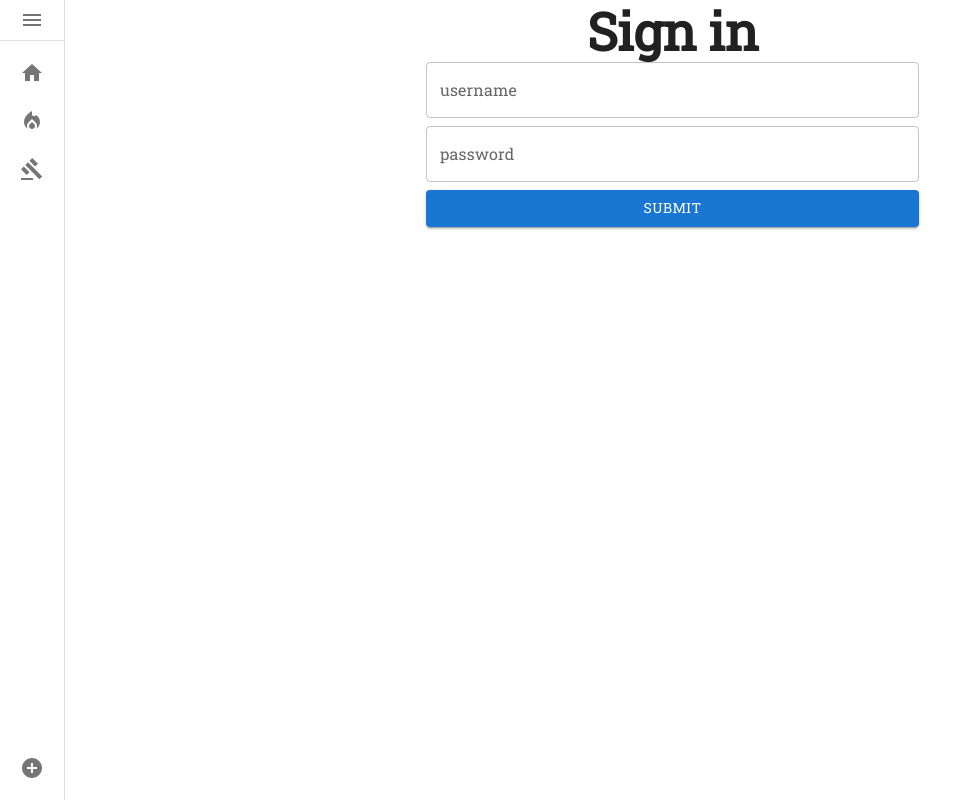
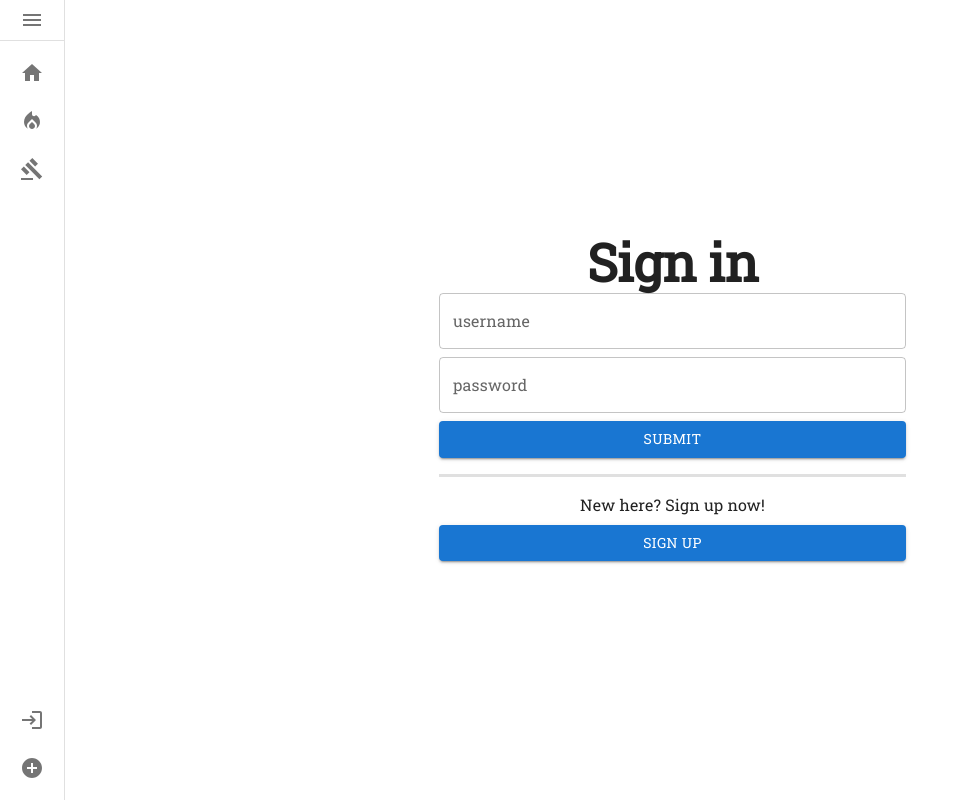
Before and after one commit to ThienDuc3112/CVWO_23-24_Frontend, a React (Vite) app: page /login in a window 1280 px wide. Shown: the whole page, without its empty margins (0-962 px from the left). Built offline with nearby package versions, Linux system fonts and the light colour scheme.

Commit message:
Minor staging for userContext and stuff

```diff
--- a/src/components/navbar/Sidebar.tsx
+++ b/src/components/navbar/Sidebar.tsx
@@ -12,20 +12,32 @@ import {
   ListItemButton,
   Box,
 } from "@mui/material";
-import { useState } from "react";
+import { useEffect, useState } from "react";
 import {
   Menu,
   LocalFireDepartment,
   Gavel,
   AddCircle,
   Home,
+  Login,
+  Person,
 } from "@mui/icons-material";
 import { Link } from "react-router-dom";
+import { useUserContext } from "../../contexts/UserContext";
 
 const drawerWidth = 250;
-const options = [["Home", "Top post", "Rules"], ["New thread"]];
-const icons = [[<Home />, <LocalFireDepartment />, <Gavel />], [<AddCircle />]];
-const paths = [["/", "/toppost", "/rules"], ["/create"]];
+const options = [
+  ["Home", "Top post", "Rules"],
+  ["Login", "New thread"],
+];
+const icons = [
+  [<Home />, <LocalFireDepartment />, <Gavel />],
+  [<Login />, <AddCircle />],
+];
+const paths = [
+  ["/", "/toppost", "/rules"],
+  ["/login", "/create"],
+];
 
 const openedMixin = (theme: Theme): CSSObject => ({
   width: drawerWidth,
@@ -102,6 +114,7 @@ const Drawer = styled(MUIDrawer, {
 }));
 
 const Sidebar = () => {
+  const { login } = useUserContext();
   const [open, setOpen] = useState(false);
   return (
     <>
--- a/src/contexts/ThemeContext.tsx
+++ b/src/contexts/ThemeContext.tsx
@@ -3,7 +3,7 @@ import {
   CssBaseline,
   ThemeProvider as MThemeProvider,
 } from "@mui/material";
-import { createContext, ReactNode, useContext, useState } from "react";
+import { createContext, ReactNode, useContext } from "react";
 
 const theme = createTheme({
   palette: {
--- /dev/null
+++ b/src/contexts/UserContext.tsx
@@ -0,0 +1,40 @@
+import {
+  ReactNode,
+  createContext,
+  useContext,
+  useEffect,
+  useState,
+} from "react";
+import { API_URL } from "../costants";
+
+const userContext = createContext({
+  login: false,
+  setLogin: (state: boolean) => {},
+});
+
+export const useUserContext = () => useContext(userContext);
+
+const UserContextProvider = ({ children }: { children: ReactNode }) => {
+  const [login, setLogin] = useState(false);
+  useEffect(() => {
+    const token = window.localStorage.getItem("authToken");
+    if (!token) return;
+    fetch(`${API_URL}/verify`, {
+      headers: {
+        Authorization: `Bearer ${token}`,
+      },
+    })
+      .then((res) => (res.ok ? setLogin(true) : null))
+      .catch((err) => {
+        console.error(err);
+        alert("An error occured");
+      });
+  }, []);
+  return (
+    <userContext.Provider value={{ login, setLogin }}>
+      {children}
+    </userContext.Provider>
+  );
+};
+
+export default UserContextProvider;
--- a/src/main.tsx
+++ b/src/main.tsx
@@ -3,11 +3,14 @@ import ReactDOM from "react-dom/client";
 import { BrowserRouter } from "react-router-dom";
 import App from "./app";
 import { ThemeProvider } from "./contexts/ThemeContext";
+import UserContextProvider from "./contexts/UserContext";
 
 ReactDOM.createRoot(document.getElementById("root")!).render(
   <React.StrictMode>
     <ThemeProvider>
-      <BrowserRouter children={<App />} />
+      <UserContextProvider>
+        <BrowserRouter children={<App />} />
+      </UserContextProvider>
     </ThemeProvider>
   </React.StrictMode>
 );
--- a/src/pages/Login/LoginPage.tsx
+++ b/src/pages/Login/LoginPage.tsx
@@ -1,8 +1,10 @@
-import { Button, Stack, TextField, Typography } from "@mui/material";
+import { Button, Divider, Stack, TextField, Typography } from "@mui/material";
 import { FormEventHandler, useState } from "react";
 import { API_URL } from "../../costants";
+import { Link, useNavigate } from "react-router-dom";
 
 const LoginPage = () => {
+  const navigate = useNavigate();
   const [username, setUsername] = useState("");
   const [password, setPassword] = useState("");
   const [errors, setErr] = useState({
@@ -11,7 +13,6 @@ const LoginPage = () => {
   });
   const submitHandler: FormEventHandler<HTMLFormElement> = (e) => {
     e.preventDefault();
-    alert("Not fully implemented yet");
     fetch(`${API_URL}/users/login`, {
       method: "POST",
       headers: {
@@ -24,7 +25,9 @@ const LoginPage = () => {
     }).then((res) => {
       res.json().then((data) => {
         if (res.ok) {
-          alert(`Login successful, your jwt token is ${data.token}`);
+          window.localStorage.setItem("authToken", data.token);
+          alert("Login");
+          navigate("/");
         } else {
           setErr({ username: data.username, password: data.password });
         }
@@ -32,6 +35,12 @@ const LoginPage = () => {
     });
   };
   return (
+    <Stack
+      direction="row"
+      justifyContent="center"
+      alignItems="center"
+      sx={{ width: 1, height: "100vh" }}
+    >
       <Stack m={"auto"} width={"40%"} minWidth={"300px"} textAlign={"center"}>
         <Typography variant="h2">
           <b>Sign in</b>
@@ -66,6 +75,21 @@ const LoginPage = () => {
             Submit
           </Button>
         </form>
+        <Divider sx={{ my: 2, borderBottomWidth: 3 }} />
+        <Typography>New here? Sign up now!</Typography>
+        <Button variant="contained" sx={{ my: 1 }}>
+          <Link
+            to={"/signup"}
+            style={{
+              width: "100%",
+              textDecoration: "inherit",
+              color: "inherit",
+            }}
+          >
+            Sign up
+          </Link>
+        </Button>
+      </Stack>
     </Stack>
   );
 };
```
Lines whose indentation alone changed are shown as unchanged.
